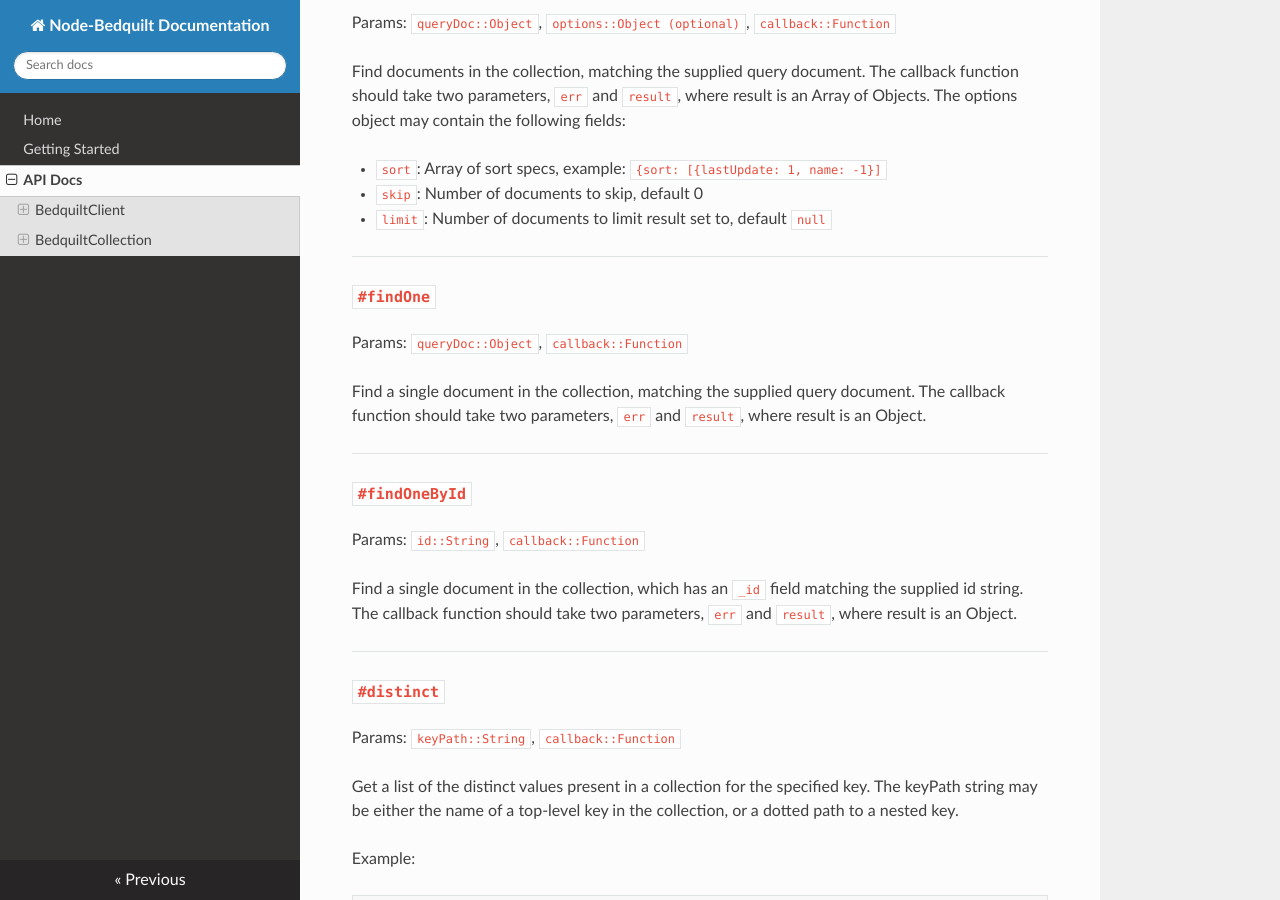
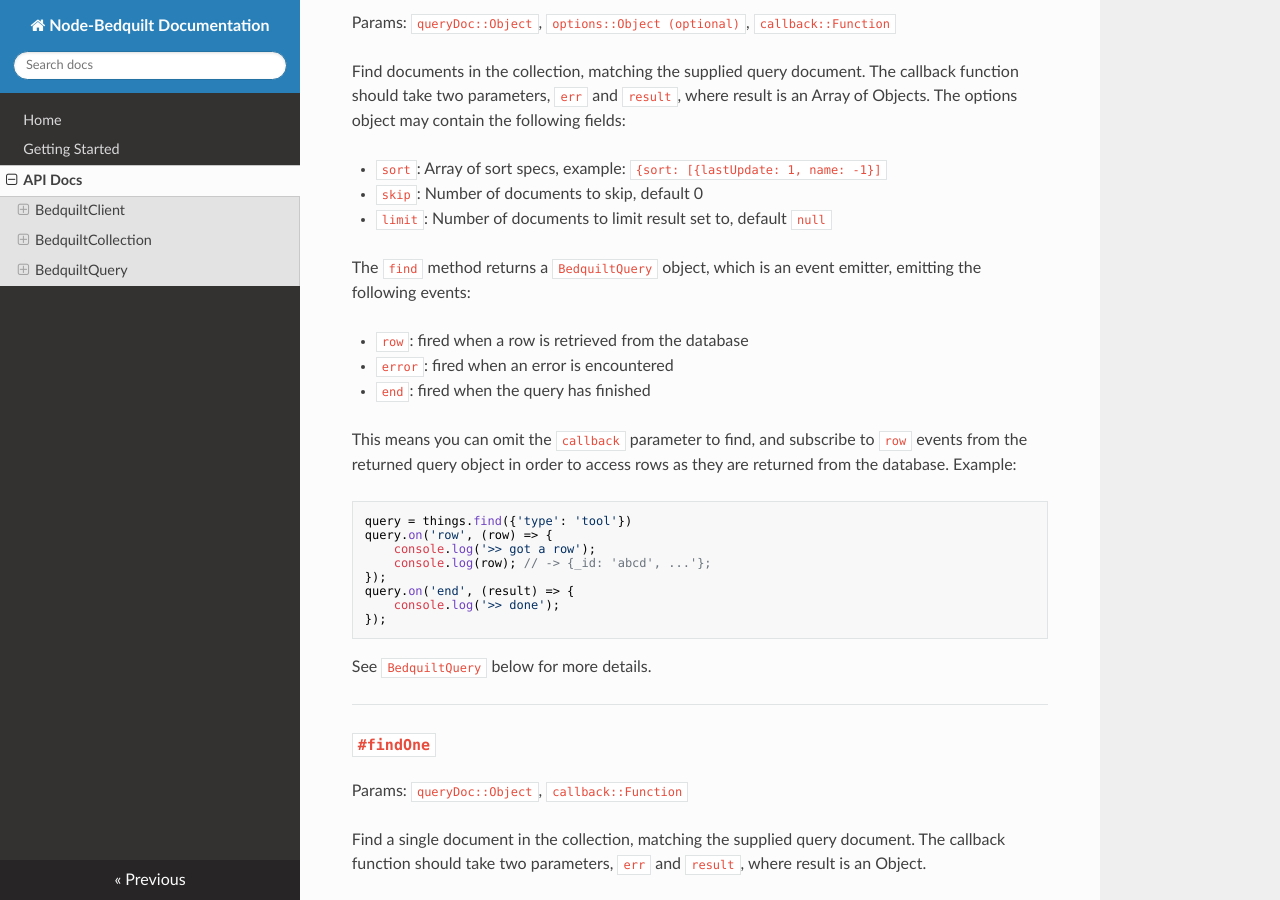
Before and after one commit to BedquiltDB/node-bedquilt, an MkDocs documentation site: the page built from docs/api_docs.md, in a window 1280 px wide and 900 px high, scrolled down 2469 px. Built offline with MkDocs 1.6.1, drawn with Linux system fonts in a browser that asks for light colours; nearby versions of some CDN libraries; old or Windows-style settings are respelled for this version of MkDocs; some of the changed text lies outside the part shown.

Commit message:
tests and docs.

````diff
--- a/docs/api_docs.md
+++ b/docs/api_docs.md
@@ -123,6 +123,31 @@ The options object may contain the following fields:
 - `skip`: Number of documents to skip, default 0
 - `limit`: Number of documents to limit result set to, default `null`
 
+The `find` method returns a `BedquiltQuery` object, which is an event emitter, emitting
+the following events:
+
+- `row`: fired when a row is retrieved from the database
+- `error`: fired when an error is encountered
+- `end`: fired when the query has finished
+
+This means you can omit the `callback` parameter to find, and subscribe to `row` events
+from the returned query object in order to access rows as they are returned from
+the database. Example:
+
+```javascript
+query = things.find({'type': 'tool'})
+query.on('row', (row) => {
+    console.log('>> got a row');
+    console.log(row); // -> {_id: 'abcd', ...'};
+});
+query.on('end', (result) => {
+    console.log('>> done');
+});
+```
+
+See `BedquiltQuery` below for more details.
+
+
 ----
 
 
@@ -194,3 +219,25 @@ The callback function should take two parameters, `err` and `result`, where resu
 the number of documents removed.
 
 ----
+
+## `BedquiltQuery`
+
+An event-emitter representing a query in progress. Returned from all query operations,
+but only useful when returned from the `BedquiltCollection#find` method.
+
+### Events
+
+#### 'row': (row)
+
+Emitted when a row is retrieved from the database. Each row is a single json document.
+
+#### 'error': (error)
+
+Emitted when an error is encountered
+
+#### 'end': (result)
+
+Emitted when all rows have been retrieved. The result is an array of values, equivalent
+to the result that would be passed to a query callback.
+
+----
````
Also changed, not shown: 3 other files.
